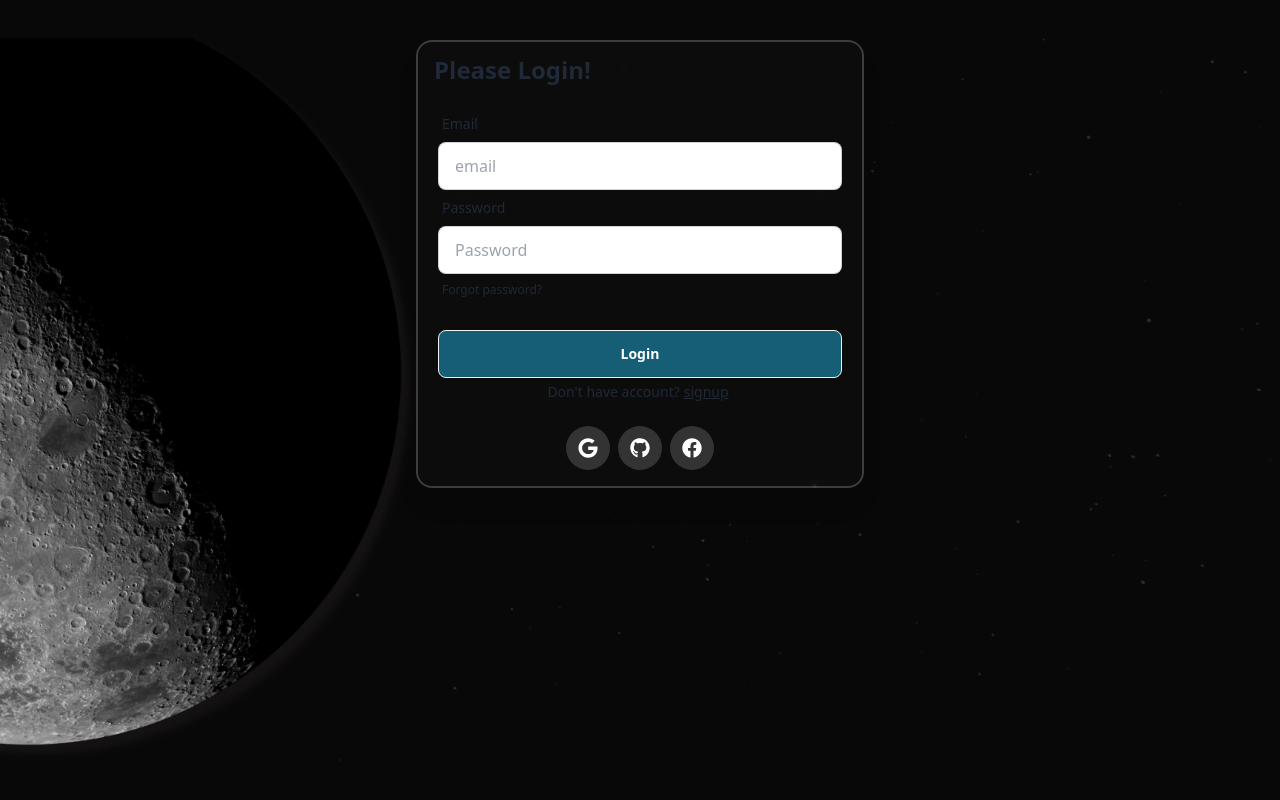
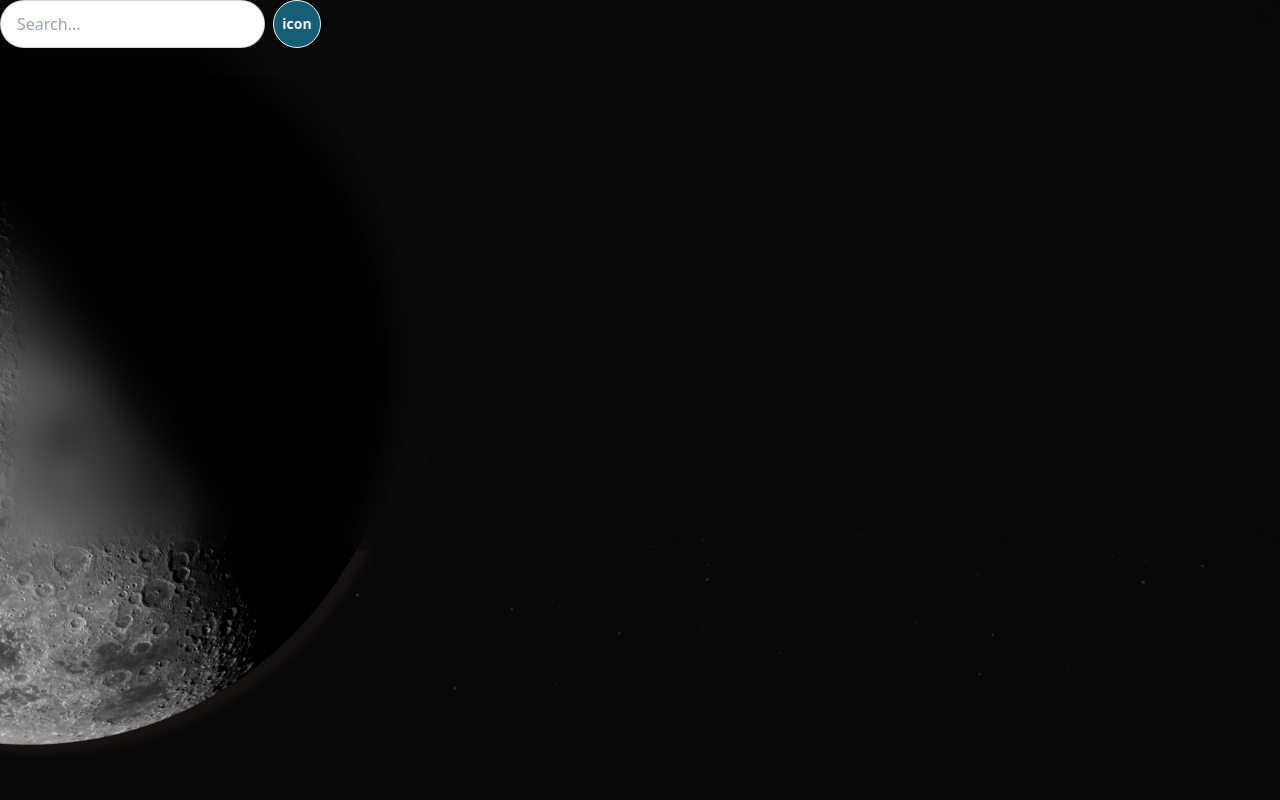
Before and after one commit to Piyunaga/Real_Time_Chat_Application, a React (Vite) app in the folder Frontend/: page / in a window 1280 px wide. Built offline with nearby package versions, Linux system fonts and the light colour scheme.

Commit message:
Added home.jsx, components

```diff
--- a/Frontend/src/App.jsx
+++ b/Frontend/src/App.jsx
@@ -1,16 +1,19 @@
 import React from "react";
 import "./index.css"
+import Home from "./Pages/Home/Home";
 
 // import Signup from "./Pages/Signup/Signup";
-import Login from "./Pages/Login/Login";
+// import Login from "./Pages/Login/Login";
+// import Home from "./Pages/Home/Home";
 // import Navbar from "./Components/Navbar/Navbar";
 
 function App() {
   return (
     <>
-      <Login />
+      {/* <Login /> */}
       {/* <Signup /> */}
        {/* <Navbar/> */}
+       <Home/>
     </>
   );
 }
--- /dev/null
+++ b/Frontend/src/Components/Sidebar/SearchInput.jsx
@@ -0,0 +1,16 @@
+import React from 'react'
+
+const SearchInput = () => {
+  return (
+    <div>
+      <form className='flex items-center gap-2'>
+        <input type='text' placeholder='Search...' className='input input-bordered rounded-full'/>
+        <button type='submit' className='btn btn-circle bg-cyan-800 text-white'>
+            icon
+        </button>
+      </form>
+    </div>
+  )
+}
+
+export default SearchInput
--- /dev/null
+++ b/Frontend/src/Components/Sidebar/Sidebar.jsx
@@ -0,0 +1,14 @@
+import React from 'react'
+import SearchInput from './SearchInput'
+const Sidebar = () => {
+  return (
+    <div>
+      <SearchInput/>
+      <div className='divider px-3 text-white'></div>
+      {/* <Conversations/> */}
+      {/* <LogoutBoutton/> */}
+    </div>
+  )
+}
+
+export default Sidebar
--- a/Frontend/src/Pages/Home/Home.jsx
+++ b/Frontend/src/Pages/Home/Home.jsx
@@ -0,0 +1,13 @@
+import React from 'react'
+import Sidebar from '../../Components/Sidebar/Sidebar'
+
+const Home = () => {
+  return (
+    <div className='flex sm:h-[450px] md:h-[550px] rounded-lg overflow-hidden bg-gray-400 bg-clip-padding backdrop-filter backdrop-blur-lg bg-opacity-0'>
+			<Sidebar />
+			{/* <MessageContainer /> */}
+		</div>
+  )
+}
+
+export default Home
```
